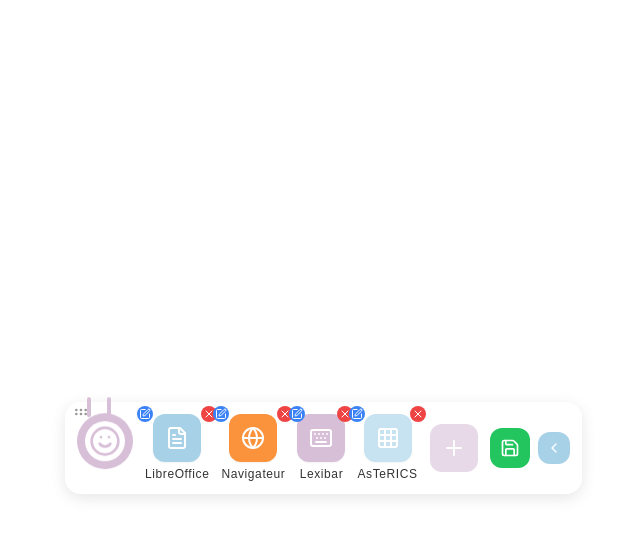
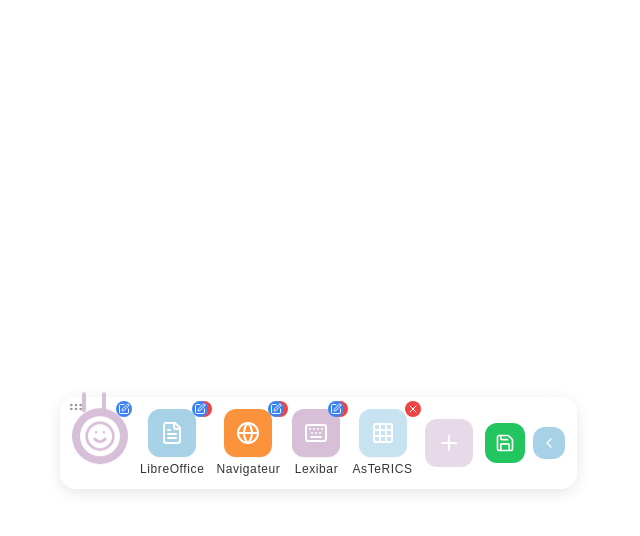
Before and after one commit to Faiwyy/dysaccess-buddy-toolbar, a React (Vite) app: page /add-shortcut in a window 1280 px wide. Both pictures are taken after a click on the button 931 px from the left and 448 px from the top of the page. Shown: the top 536 px of the page, without its empty margins (482-1122 px from the left). Built offline with nearby package versions, Linux system fonts and the light colour scheme.

Commit message:
Fix toolbar cropping, centering, and spacing
Adjusted toolbar window height and vertical centering. Added spacing between "Delete" and "Edit" buttons.

```diff
--- a/src/components/toolbar/ToolbarButton.tsx
+++ b/src/components/toolbar/ToolbarButton.tsx
@@ -30,7 +30,7 @@ const ToolbarButton: React.FC<ToolbarButtonProps> = ({ type, onClick, appId, app
       {type === "delete" && (
         <button
           onClick={onClick}
-          className="absolute -top-2 -right-2 bg-red-500 text-white rounded-full p-0.5 hover:bg-red-600 transition-colors"
+          className="absolute -top-2 -right-2 bg-red-500 text-white rounded-full p-0.5 hover:bg-red-600 transition-colors z-10"
           aria-label={`Supprimer ${appName}`}
         >
           <X className="h-3 w-3" />
@@ -40,7 +40,7 @@ const ToolbarButton: React.FC<ToolbarButtonProps> = ({ type, onClick, appId, app
       {type === "edit" && (
         <button
           onClick={onClick}
-          className="absolute -top-2 -left-2 bg-blue-500 text-white rounded-full p-0.5 hover:bg-blue-600 transition-colors"
+          className="absolute -top-2 -left-6 bg-blue-500 text-white rounded-full p-0.5 hover:bg-blue-600 transition-colors z-10"
           aria-label={`Modifier ${appName}`}
         >
           <Edit className="h-3 w-3" />
--- a/src/electron/main.ts
+++ b/src/electron/main.ts
@@ -1,4 +1,3 @@
-
 import { app, BrowserWindow, shell, ipcMain, dialog, Tray, Menu, nativeImage, screen } from 'electron';
 import * as path from 'path';
 import * as url from 'url';
@@ -65,11 +64,11 @@ function createWindow() {
     process.env.NODE_ENV === 'development' ? '../public/lovable-uploads/63ea3245-8d78-4d36-88ee-8f100c443668.png' : 'build/resources/icon.png'
   );
 
-  // Calculate center position with increased height
+  // Calculate center position with increased height for better visual framing
   const primaryDisplay = screen.getPrimaryDisplay();
   const { width: displayWidth, height: displayHeight } = primaryDisplay.workAreaSize;
   const windowWidth = 1200;
-  const windowHeight = 150; // Increased from 130 to 150 for better visual framing
+  const windowHeight = 160; // Increased from 150 to 160 for better visual framing and to prevent cropping
 
   const x = Math.round((displayWidth - windowWidth) / 2);
   const y = Math.round((displayHeight - windowHeight) / 2);
--- a/src/index.css
+++ b/src/index.css
@@ -1,3 +1,4 @@
+
 @tailwind base;
 @tailwind components;
 @tailwind utilities;
@@ -136,8 +137,11 @@
   .float-toolbar {
     position: fixed;
     z-index: 50;
-    -webkit-app-region: drag; /* Permet de glisser la fenêtre */
+    -webkit-app-region: drag;
     background-color: transparent;
+    /* Add extra padding to ensure rounded corners are fully visible */
+    padding: 8px;
+    margin: -5px; /* Compensate for the extra padding */
   }
 
   /* Éléments interactifs dans la barre d'outils - ne doivent pas glisser la fenêtre */
```
